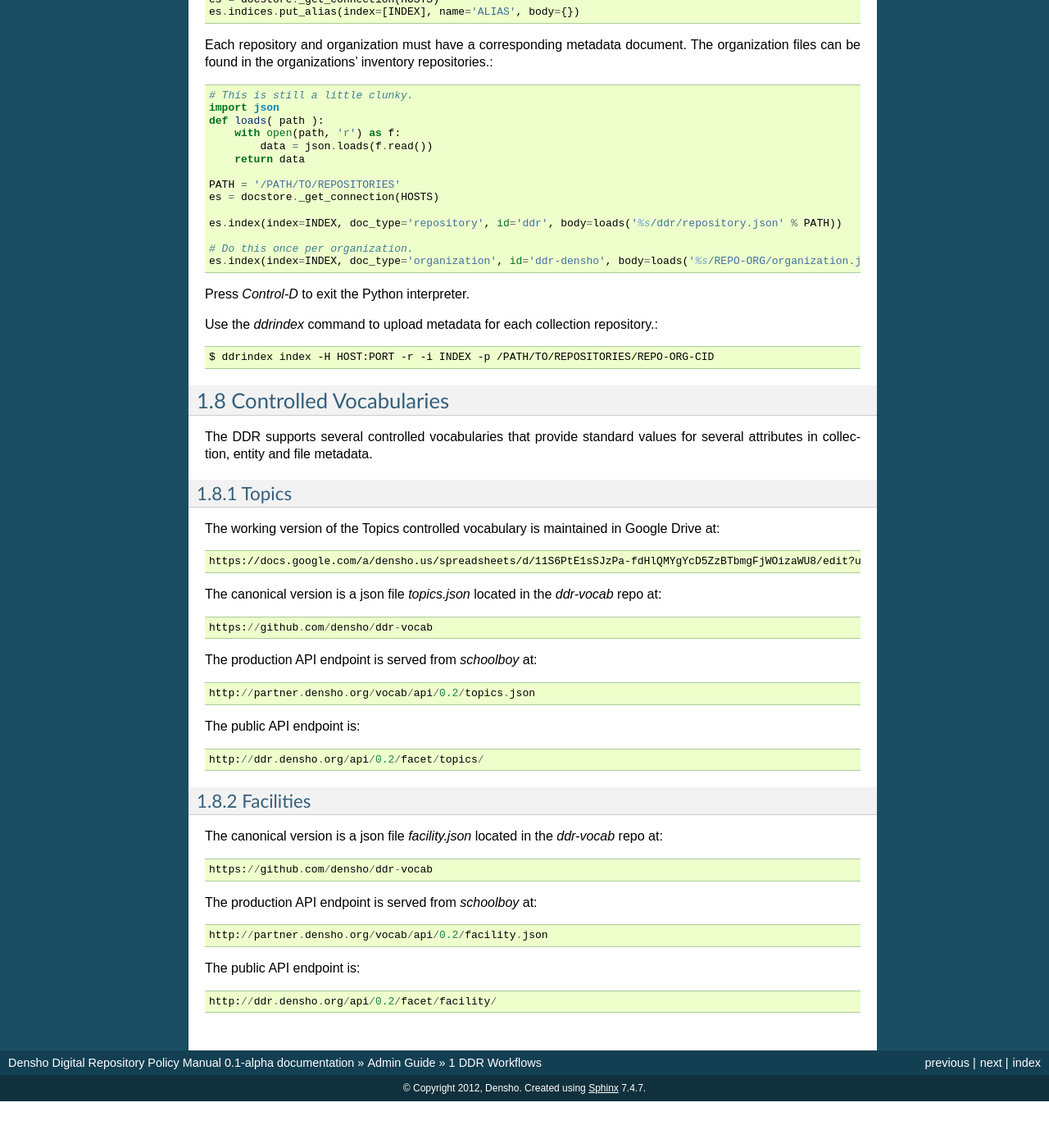
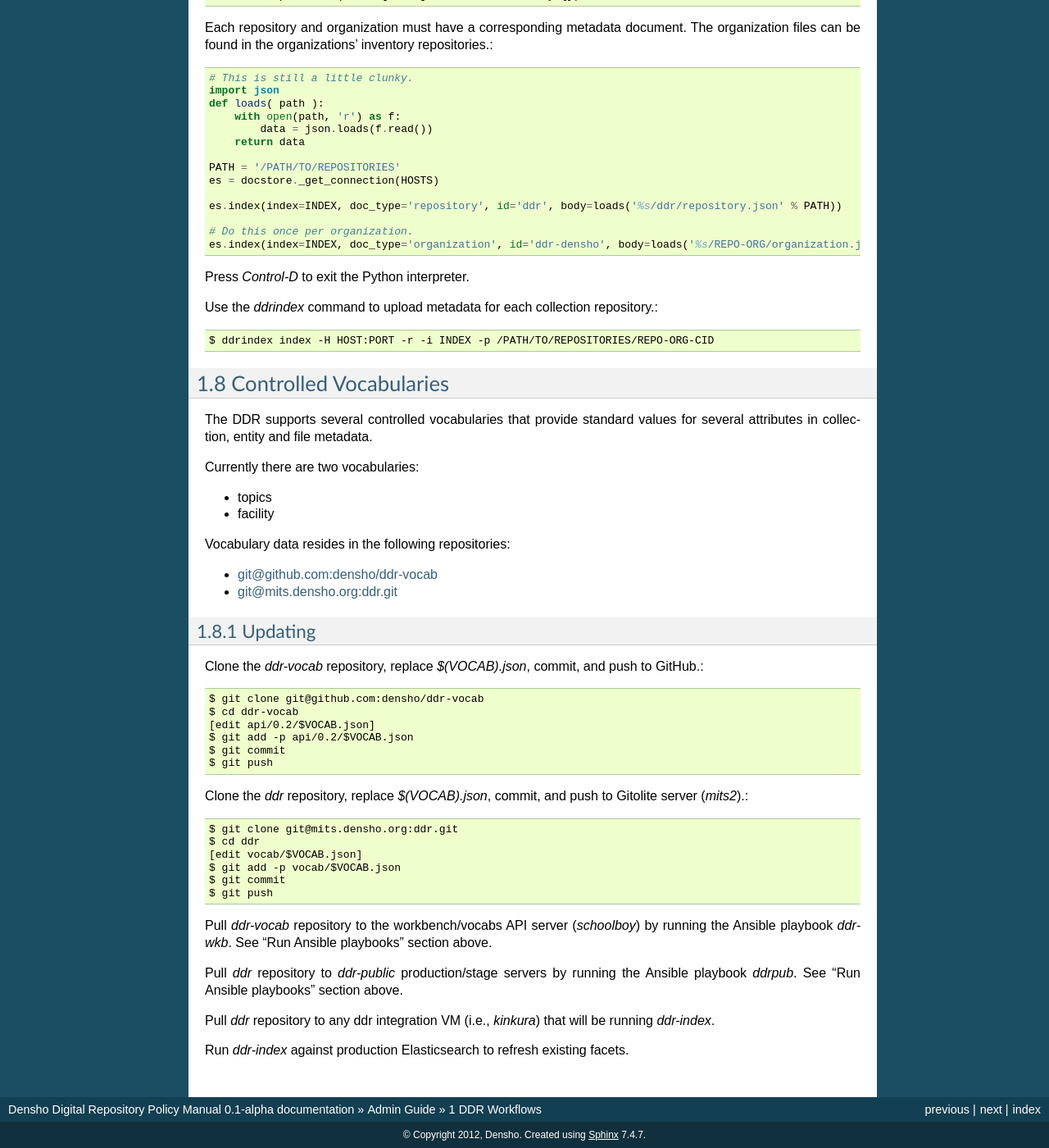
Before and after one commit to denshoproject/ddr-manual, a Sphinx documentation site: the page built from source/admins/workflows.rst, in a window 1280 px wide and 1400 px high, scrolled down 11527 px. Shown: the whole window at 82% size. Built offline with Sphinx 7.4.7, drawn with Linux system fonts in a browser that asks for light colours; before the commit the page ends 12870 px from its top, so only the background shows below that; some of the changed text lies outside the part shown.

Commit message:
workflows: procedure for updating controlled vocabs

```diff
--- a/source/admins/workflows.rst
+++ b/source/admins/workflows.rst
@@ -574,42 +574,47 @@ Use the `ddrindex` command to upload metadata for each collection repository.::
 
     $ ddrindex index -H HOST:PORT -r -i INDEX -p /PATH/TO/REPOSITORIES/REPO-ORG-CID
 
+
 Controlled Vocabularies
 =======================
 
 The DDR supports several controlled vocabularies that provide standard values for several attributes in collection, entity and file metadata.
 
-Topics
--------------------------------------
+Currently there are two vocabularies:
 
-The working version of the Topics controlled vocabulary is maintained in Google Drive at::
+- topics
+- facility
 
-    https://docs.google.com/a/densho.us/spreadsheets/d/11S6PtE1sSJzPa-fdHlQMYgYcD5ZzBTbmgFjWOizaWU8/edit?usp=sharing
+Vocabulary data resides in the following repositories:
 
-The canonical version is a json file `topics.json` located in the `ddr-vocab` repo at::
+- `git@github.com:densho/ddr-vocab <https://github.com/densho/ddr-vocab>`_
+- `git@mits.densho.org:ddr.git <http://partner.densho.org/cgit/cgit.cgi/ddr>`_
 
-    https://github.com/densho/ddr-vocab
+Updating
+--------------------
 
-The production API endpoint is served from `schoolboy` at::
+Clone the `ddr-vocab` repository, replace `$(VOCAB).json`, commit, and push to GitHub.::
 
-    http://partner.densho.org/vocab/api/0.2/topics.json
+  $ git clone git@github.com:densho/ddr-vocab
+  $ cd ddr-vocab
+  [edit api/0.2/$VOCAB.json]
+  $ git add -p api/0.2/$VOCAB.json
+  $ git commit
+  $ git push
 
-The public API endpoint is::
+Clone the `ddr` repository, replace `$(VOCAB).json`, commit, and push to Gitolite server (`mits2`).::
 
-    http://ddr.densho.org/api/0.2/facet/topics/
+  $ git clone git@mits.densho.org:ddr.git
+  $ cd ddr
+  [edit vocab/$VOCAB.json]
+  $ git add -p vocab/$VOCAB.json
+  $ git commit
+  $ git push
 
+Pull `ddr-vocab` repository to the workbench/vocabs API server (`schoolboy`) by running the Ansible playbook `ddrwkb`.  See "Run Ansible playbooks" section above.
 
-Facilities
--------------------------------------
+Pull `ddr` repository to `ddr-public` production/stage servers by running the Ansible playbook `ddrpub`.  See "Run Ansible playbooks" section above.
 
-The canonical version is a json file `facility.json` located in the `ddr-vocab` repo at::
+Pull `ddr` repository to any ddr integration VM (i.e., `kinkura`) that will be running `ddr-index`.
 
-    https://github.com/densho/ddr-vocab
-
-The production API endpoint is served from `schoolboy` at::
-
-    http://partner.densho.org/vocab/api/0.2/facility.json
-
-The public API endpoint is::
-
-    http://ddr.densho.org/api/0.2/facet/facility/
+Run `ddr-index` against production Elasticsearch to refresh existing facets.
```
